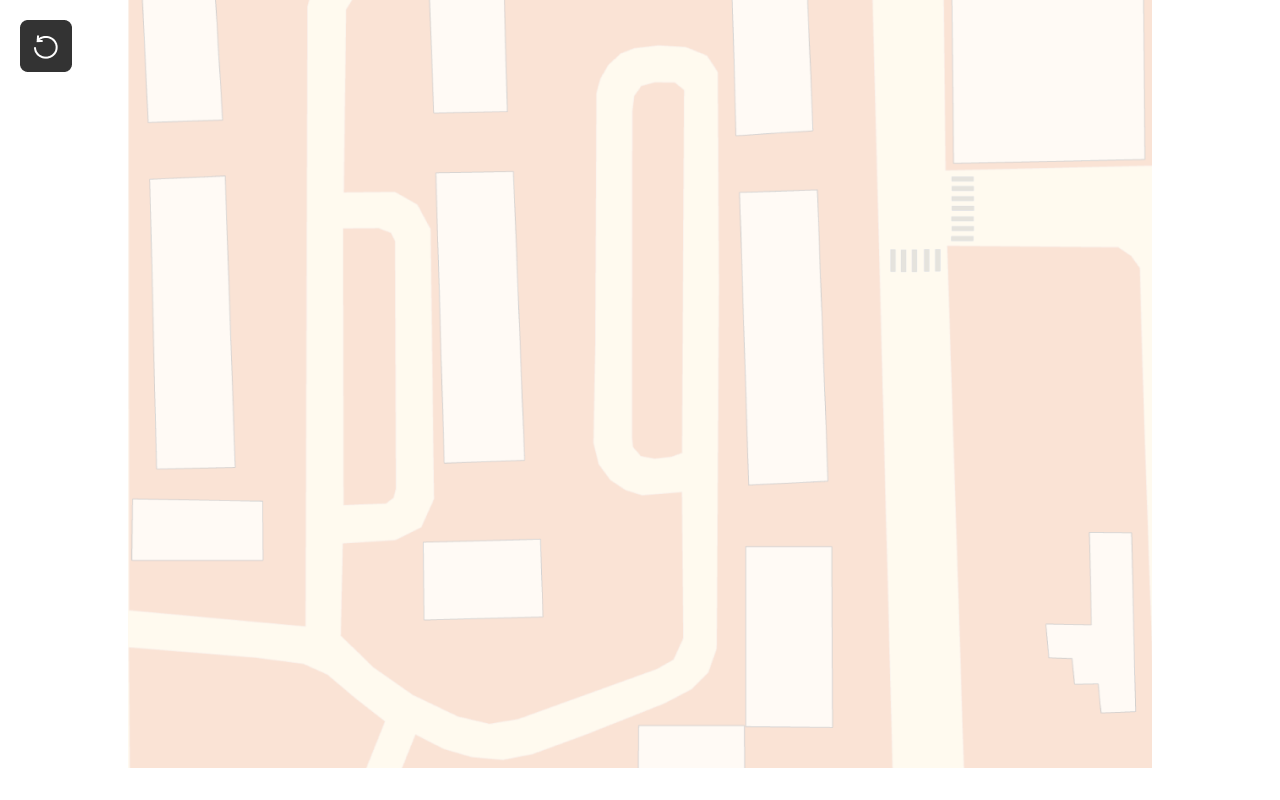
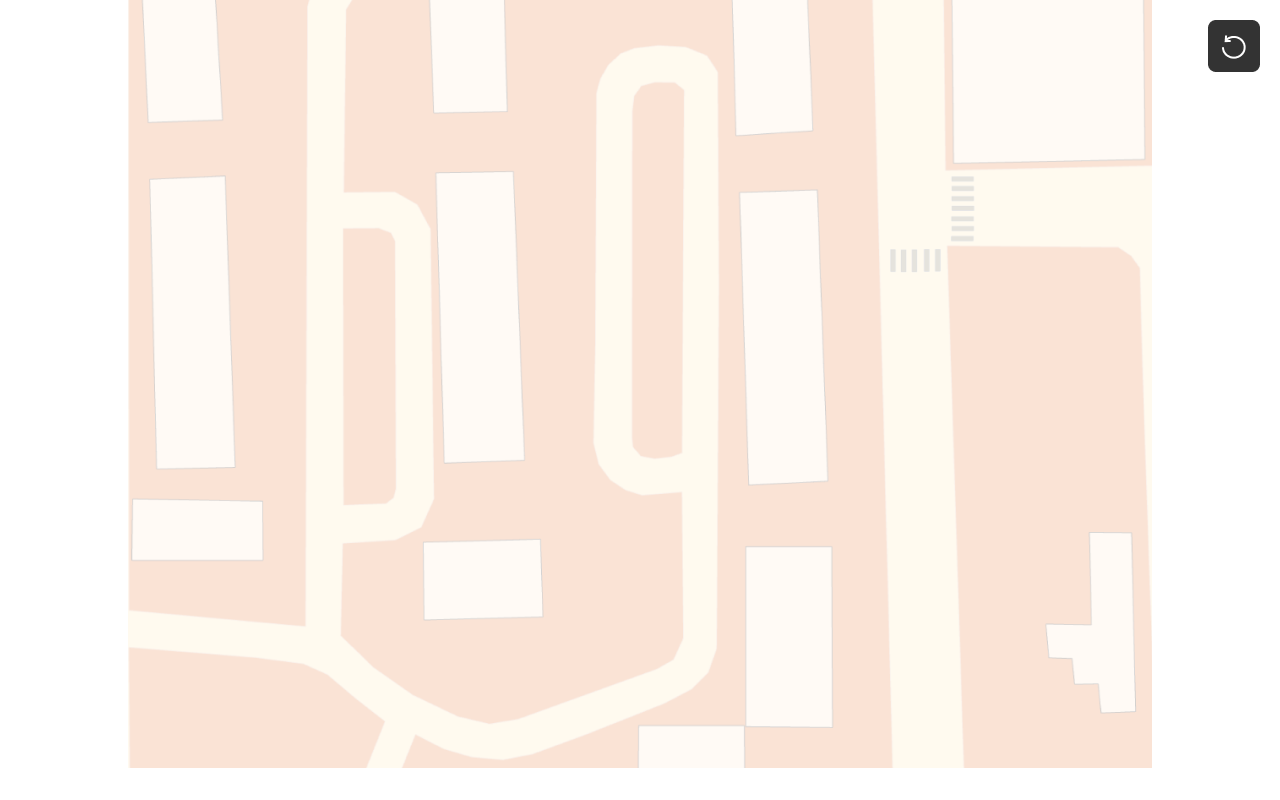
Before and after one commit to minseolee/mapSample, a Next.js app: page / in a window 1280 px wide. Built offline with nearby package versions, Linux system fonts and the light colour scheme.

Commit message:
changed position of reset button

```diff
--- a/styles/globals.css
+++ b/styles/globals.css
@@ -38,7 +38,7 @@ a {
 
 .reset-button {
   position: fixed;
-  left: 20px;
+  right: 20px;
   top: 20px;
   z-index: 100;
 
```
